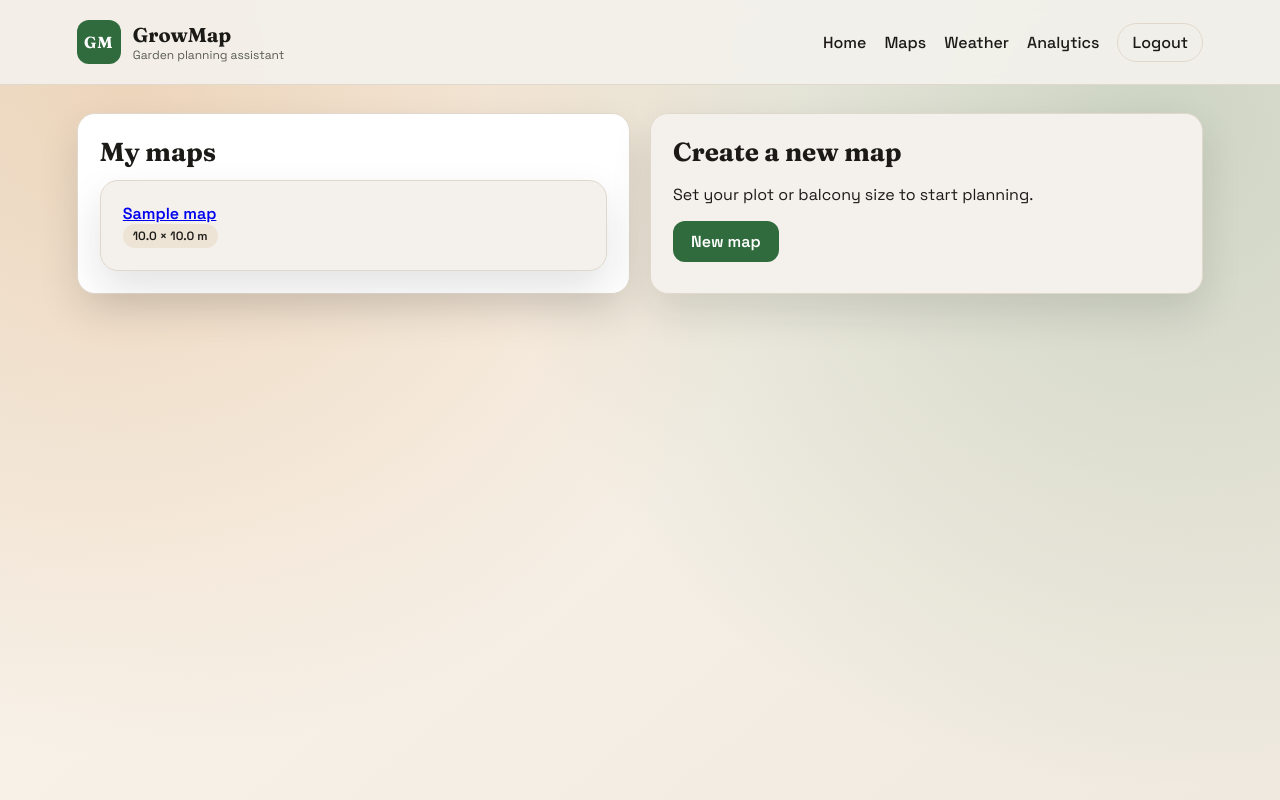
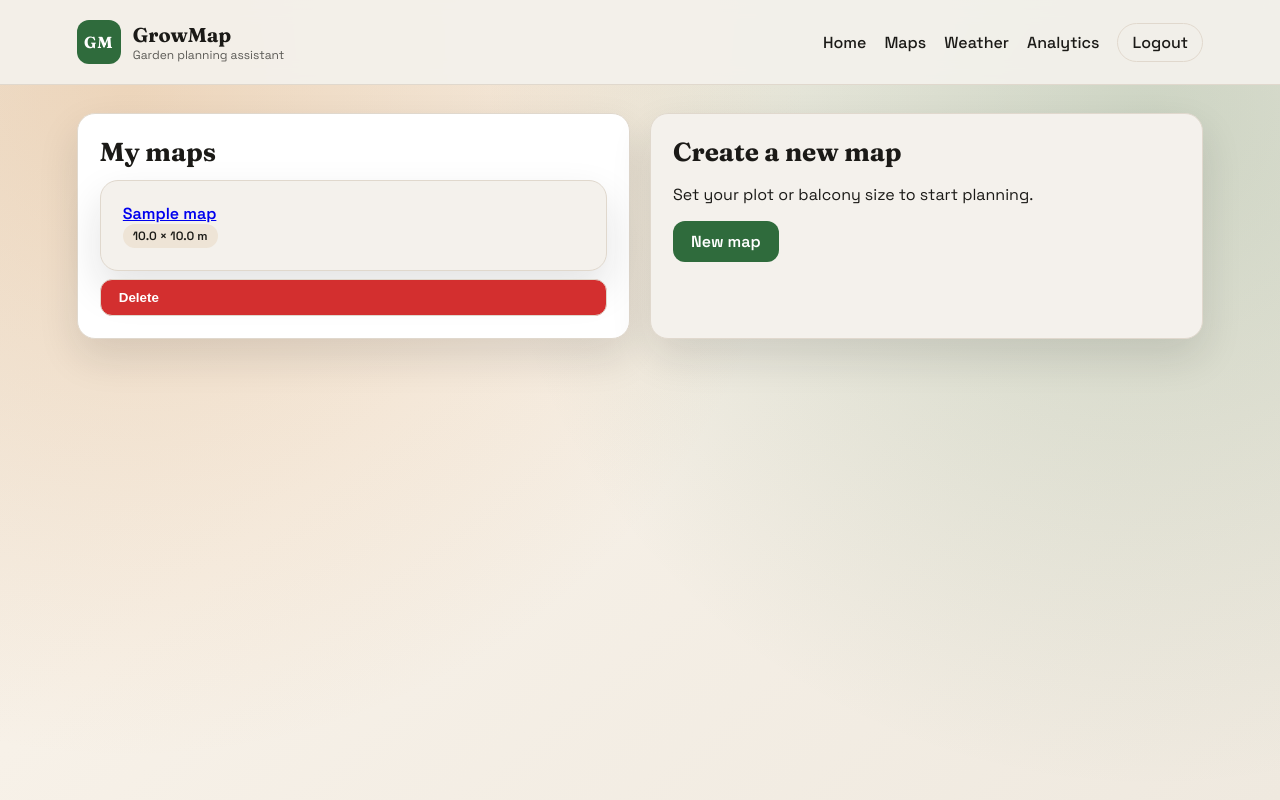
Before and after one commit to SabyrS/GrowMap, a Flask app: page /maps in a window 1280 px wide. Run offline with Flask 3, Linux system fonts and the light colour scheme; the visitor is signed in with stand-in values (Sample User, id 1); tables that the repository leaves empty hold one stand-in row (values such as "Sample post").

Commit message:
Add map deletion and improve session security
- Add DELETE /api/maps/<id> endpoint to safely remove maps and related data
- Add delete button for each map in maps.html with confirmation dialog
- Generate secure random secret key for session management
- Configure secure session cookies (HTTPONLY, SECURE, SAMESITE)
- Add session lifetime configuration (24 hours)
- Support SECRET_KEY environment variable for production
- Verify user ownership on all data operations

```diff
--- a/app.py
+++ b/app.py
@@ -1,8 +1,24 @@
 from flask import Flask
 from db import init_db
+import os
+import secrets
 
 app = Flask(__name__)
-app.secret_key = "secret"
+
+# Generate secure secret key
+if "SECRET_KEY" in os.environ:
+    app.secret_key = os.environ["SECRET_KEY"]
+else:
+    # For development only - in production use environment variable
+    app.secret_key = secrets.token_hex(32)
+
+# Secure session configuration
+app.config.update(
+    SESSION_COOKIE_SECURE=True,  # Only send over HTTPS (set False for local development)
+    SESSION_COOKIE_HTTPONLY=True,  # No access from JavaScript
+    SESSION_COOKIE_SAMESITE="Lax",  # CSRF protection
+    PERMANENT_SESSION_LIFETIME=86400  # 24 hours
+)
 
 init_db()
 
--- a/routes.py
+++ b/routes.py
@@ -142,6 +142,33 @@ def create_map():
         return redirect("/maps")
 
     return render_template("create_map.html")
+
+
+@app.route("/api/maps/<int:map_id>", methods=["DELETE"])
+def delete_map(map_id):
+    if not _require_login():
+        return jsonify({"error": "Not logged in"}), 401
+
+    map_data = _get_map_or_404(map_id)
+    if not map_data:
+        return jsonify({"error": "Map not found"}), 404
+
+    conn = get_db()
+    # Delete all objects in the map first
+    conn.execute("DELETE FROM map_objects WHERE map_id=?", (map_id,))
+    # Delete all logs for this map
+    conn.execute("DELETE FROM logs WHERE map_id=?", (map_id,))
+    # Delete all harvests for objects in this map
+    conn.execute("""
+        DELETE FROM harvests
+        WHERE plant_object_id IN (SELECT id FROM map_objects WHERE map_id=?)
+    """, (map_id,))
+    # Delete the map
+    conn.execute("DELETE FROM maps WHERE id=?", (map_id,))
+    conn.commit()
+    conn.close()
+
+    return jsonify({"success": True})
 
 
 @app.route("/editor/<int:map_id>")
--- a/templates/maps.html
+++ b/templates/maps.html
@@ -8,10 +8,13 @@
     {% endif %}
     <div class="grid">
       {% for map in maps %}
-        <a class="card soft" href="/editor/{{ map.id }}">
-          <strong>{{ map.name }}</strong><br>
-          <span class="badge">{{ map.width_m }} × {{ map.height_m }} m</span>
-        </a>
+        <div class="map-item" data-map-id="{{ map.id }}">
+          <a class="card soft" href="/editor/{{ map.id }}">
+            <strong>{{ map.name }}</strong><br>
+            <span class="badge">{{ map.width_m }} × {{ map.height_m }} m</span>
+          </a>
+          <button class="button ghost danger" onclick="deleteMap({{ map.id }})" title="Delete map">Delete</button>
+        </div>
       {% endfor %}
     </div>
   </div>
@@ -21,4 +24,60 @@
     <a class="button" href="/maps/create">New map</a>
   </div>
 </div>
+
+<style>
+  .map-item {
+    position: relative;
+  }
+
+  .map-item .card {
+    display: block;
+    margin-bottom: 8px;
+  }
+
+  .map-item .button {
+    width: 100%;
+    margin-top: 0;
+  }
+
+  .button.danger {
+    background-color: #d32f2f;
+    color: white;
+  }
+
+  .button.danger:hover {
+    background-color: #b71c1c;
+  }
+</style>
+
+<script>
+  function deleteMap(mapId) {
+    if (!confirm("Are you sure you want to delete this map? This cannot be undone.")) {
+      return;
+    }
+
+    fetch(`/api/maps/${mapId}`, {
+      method: "DELETE"
+    })
+      .then(r => r.json())
+      .then(data => {
+        if (data.success) {
+          const mapItem = document.querySelector(`[data-map-id="${mapId}"]`);
+          if (mapItem) {
+            mapItem.style.opacity = "0.5";
+            setTimeout(() => {
+              mapItem.remove();
+              // Reload if all maps are deleted
+              if (document.querySelectorAll(".map-item").length === 0) {
+                location.reload();
+              }
+            }, 300);
+          }
+        }
+      })
+      .catch(err => {
+        alert("Error deleting map: " + err.message);
+      });
+  }
+</script>
 {% endblock %}
```
